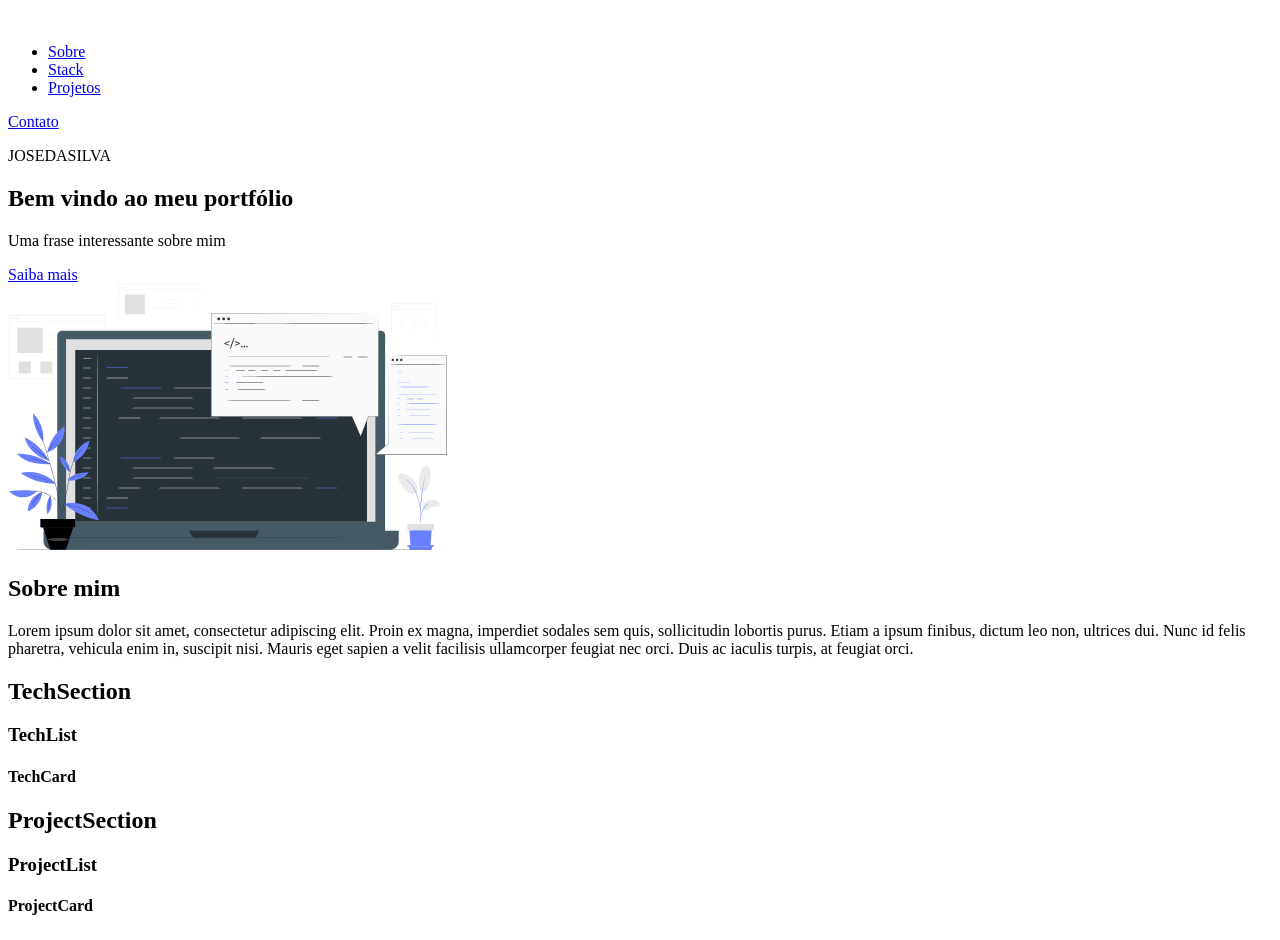
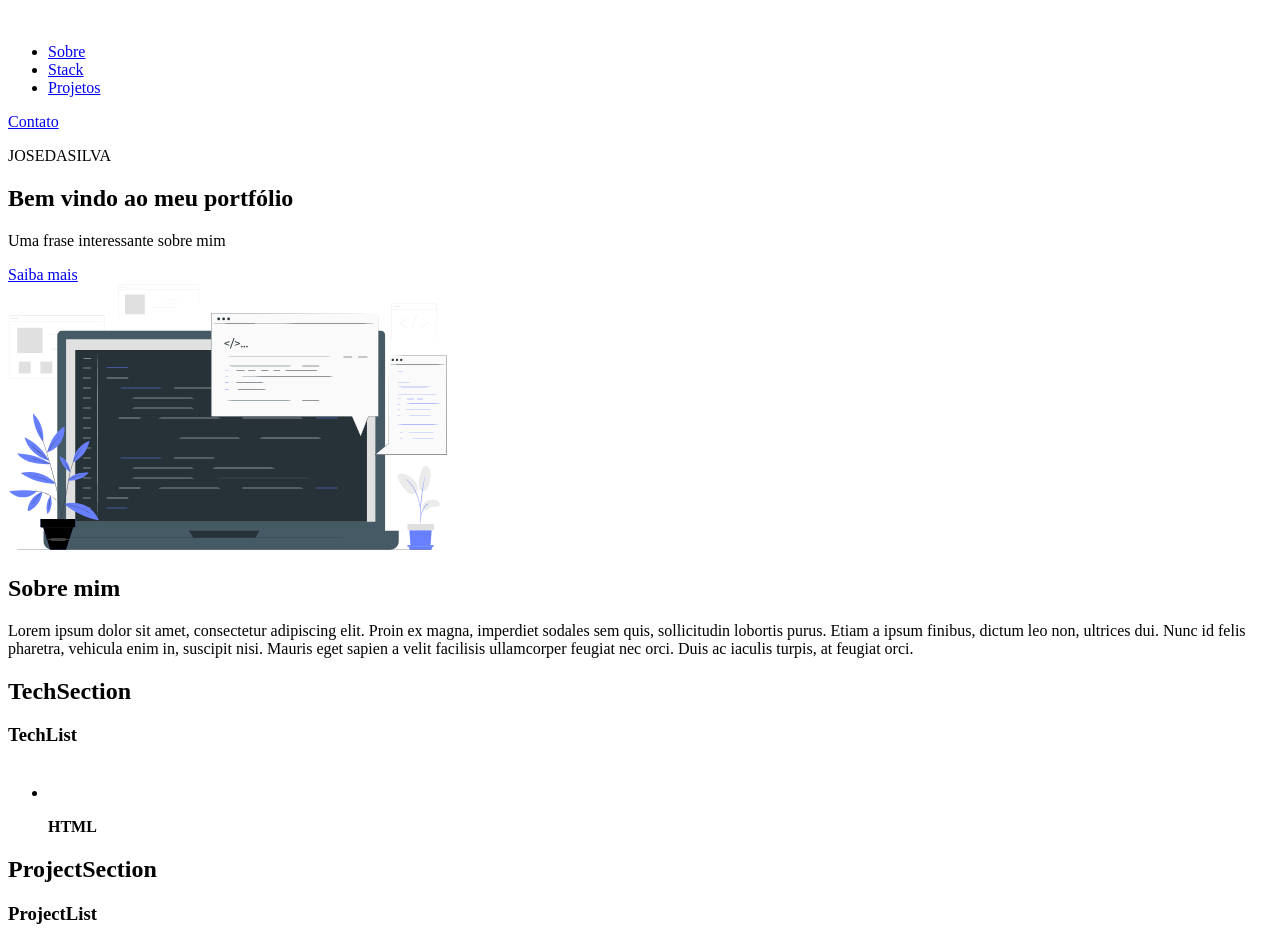
Before and after one commit to ipullynnhah/m3-s1-entrega-porfolio-ipullynnhah, a React (Vite) app: page / in a window 1280 px wide. Shown: the top 940 px of the page. Built offline with nearby package versions, Linux system fonts and the light colour scheme.

Commit message:
feat: implement TechCard Component

```diff
--- a/src/components/Header/Menu/index.jsx
+++ b/src/components/Header/Menu/index.jsx
@@ -2,7 +2,7 @@ import { MenuItem } from "./MenuItem/index.jsx";
 
 export function Menu() {
   const menu = [
-    { id: 1, url: "#about", text: "Sobre" },
+    { id: 1, url: "#about-me", text: "Sobre" },
     { id: 2, url: "#stack", text: "Stack" },
     { id: 3, url: "#projects", text: "Projetos" }
   ];
--- a/src/components/ProjectSection/ProjectList/index.jsx
+++ b/src/components/ProjectSection/ProjectList/index.jsx
@@ -1,5 +1,6 @@
-import { ProjectCard } from "./ProjectCard";
+import { ProjectCard } from "./ProjectCard"; // TODO: need to add #projects to this
 
+// TODO: need to add #projects to this
 export function ProjectList() {
   return (
     <>
--- a/src/components/TechSection/TechList/TechCard/index.jsx
+++ b/src/components/TechSection/TechList/TechCard/index.jsx
@@ -1,3 +1,10 @@
-export function TechCard() {
-  return <h4>TechCard</h4>;
+export function TechCard({ icon, name }) {
+  return (
+    <li>
+      <img src={icon} alt={name} />
+      <p>
+        <strong>{name}</strong>
+      </p>
+    </li>
+  );
 }
--- a/src/components/TechSection/TechList/index.jsx
+++ b/src/components/TechSection/TechList/index.jsx
@@ -1,10 +1,15 @@
+import { technologies } from "../../../data/technologies.js";
+
 import { TechCard } from "./TechCard";
 
+// TODO: need to add #stacks to this
 export function TechList() {
   return (
     <>
       <h3>TechList</h3>
-      <TechCard />
+      <ul>
+        <TechCard name={technologies[0].name} icon={technologies[0].icon} />
+      </ul>
     </>
   );
 }
```
